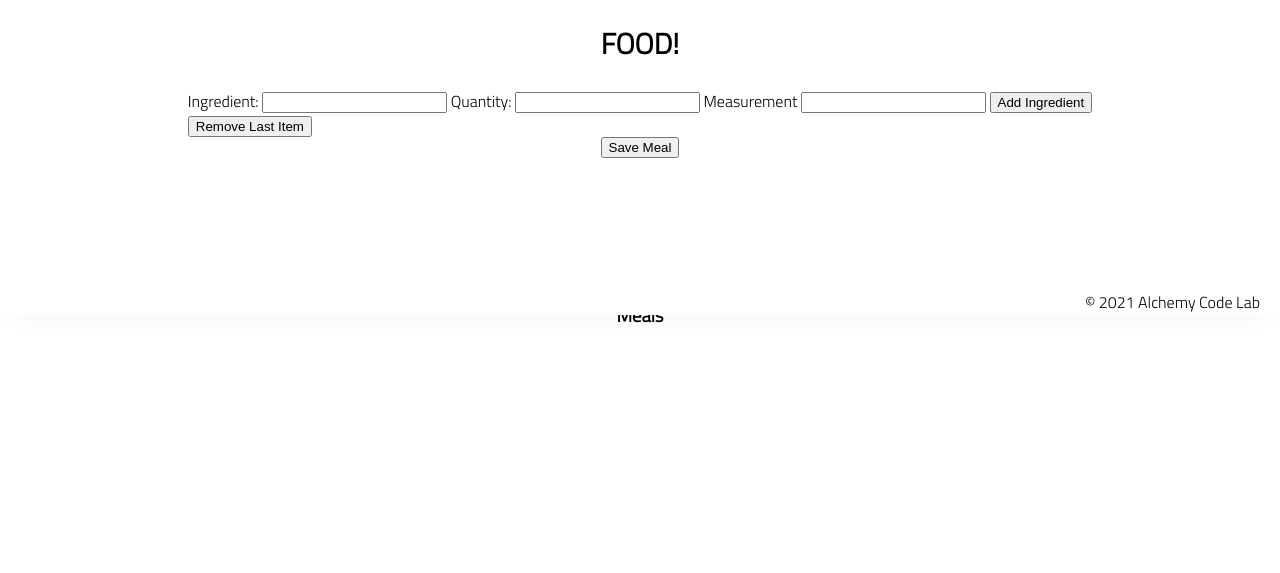
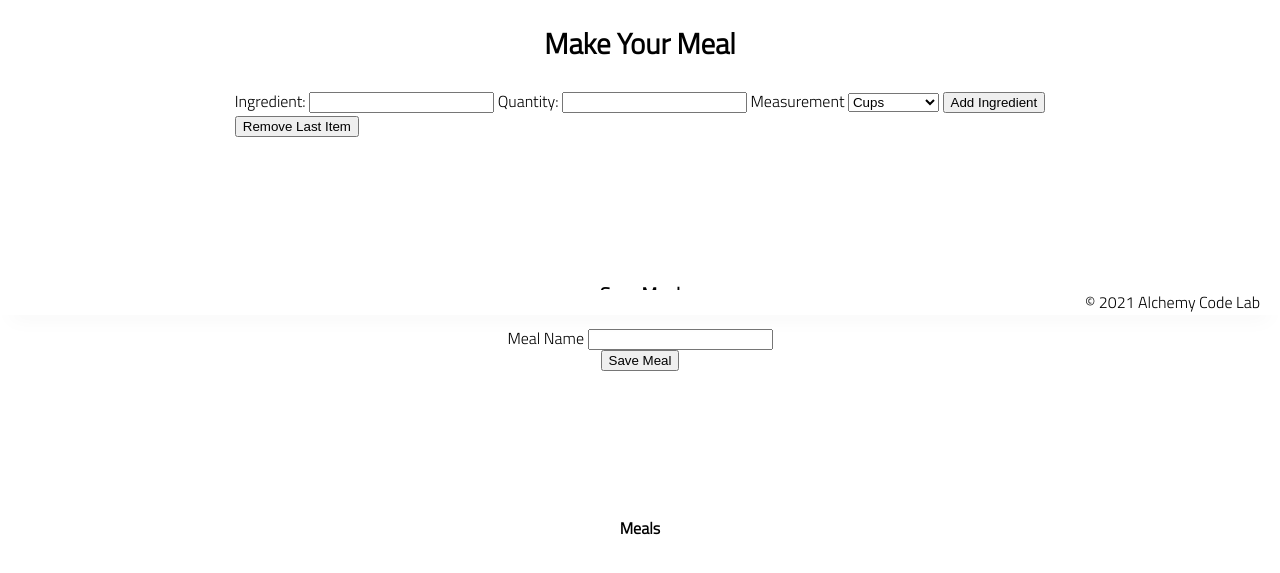
Before and after one commit to Andy-Mascaro/meals, a plain HTML site: page index.html in a window 1280 px wide. Shown: the part 485-1058 px from the top of the page. Before the commit the page ends 894 px from the top, so only its background shows below. Drawn offline with Linux system fonts and the light colour scheme.

Commit message:
added to and changed html

```diff
--- a/index.html
+++ b/index.html
@@ -21,11 +21,9 @@
     <main>
         <section>
             <img class="main-logo" src="./assets/recipe.jpeg" />
-            <h2>
-                FOOD!
-            </h2>
+            <h2>Make Your Meal</h2>
 
-            <div class="meals">
+            <div class="ingredient">
 
              <form id="add-ingredient">
                 <label>
@@ -40,25 +38,39 @@
 
                 <label>
                     Measurement
-                    <input type="number" name="measurement" id="measurement">
+                    <select name="measurement" id="serving">
+                        <option value="cups">Cups</option>
+                        <option value="tbsp">Tablespoon</option>
+                        <option value="tsp">Teaspoon</option>
+                        <option value="ml">Milliliter</option>
+                    </select>
+
                 </label>
+
                 <button type="submit">Add Ingredient</button>
-                <ul id="meals-list"></ul>
+            </form>
 
-            </form>
-            <div class="food">
-                <ul id="food-list"></ul>
+            <div class="ingredient-list">
+                <ul id="ingredient-list"></ul>
                 <button id="remove">Remove Last Item</button>
             </div>
             </div>
 
-            <button id="save-meal">Save Meal</button>
+
 
         </section>
 
+        <section class="save">
+            <h3>Save Meal</h3>
+            <label>
+                Meal Name
+                <input type="text" id="meal-name" />
+            </label>
+            <button id="save-meal">Save Meal</button>
+        </section>
         <section>
-            <h3>Meals</h3>
-            <ul id="meals-list"></ul>
+            <h4>Meals</h4>
+            <ul id="meal-list"></ul>
         </section>
     </main>
     <footer>
```
